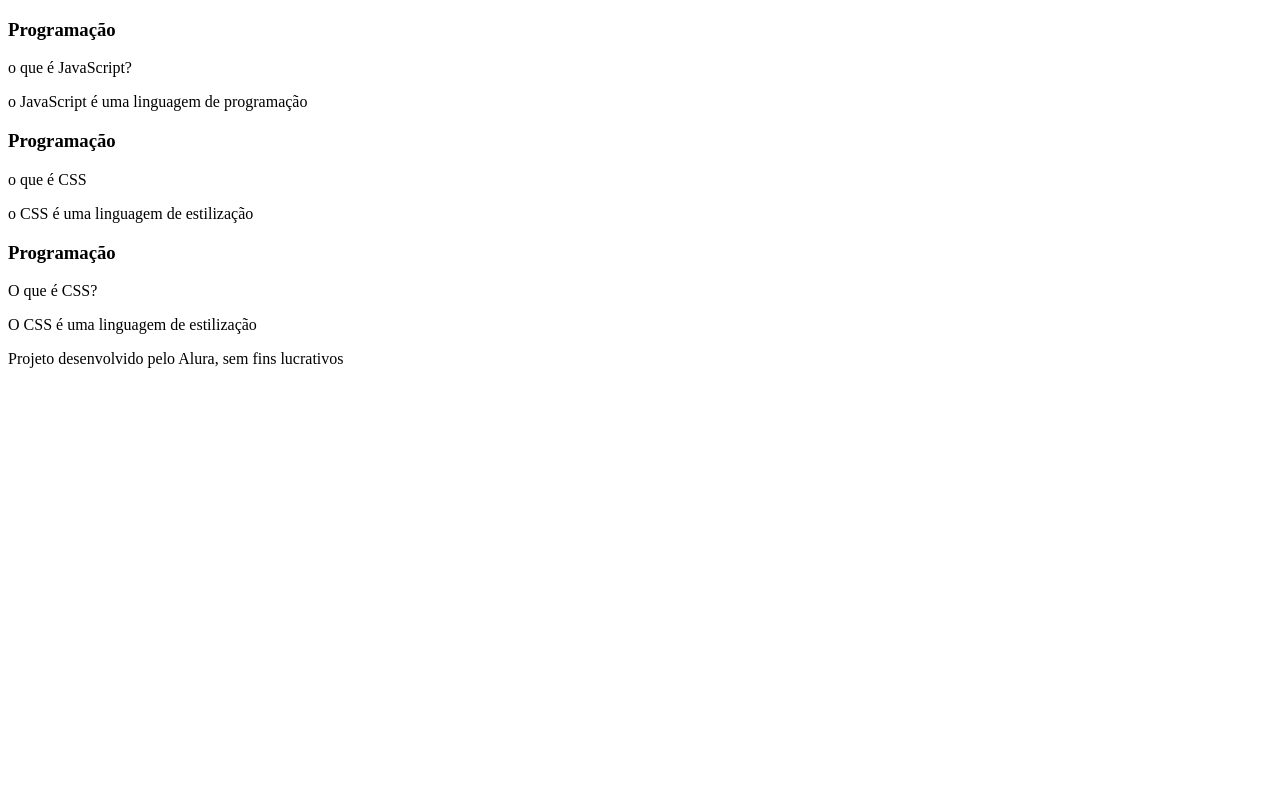
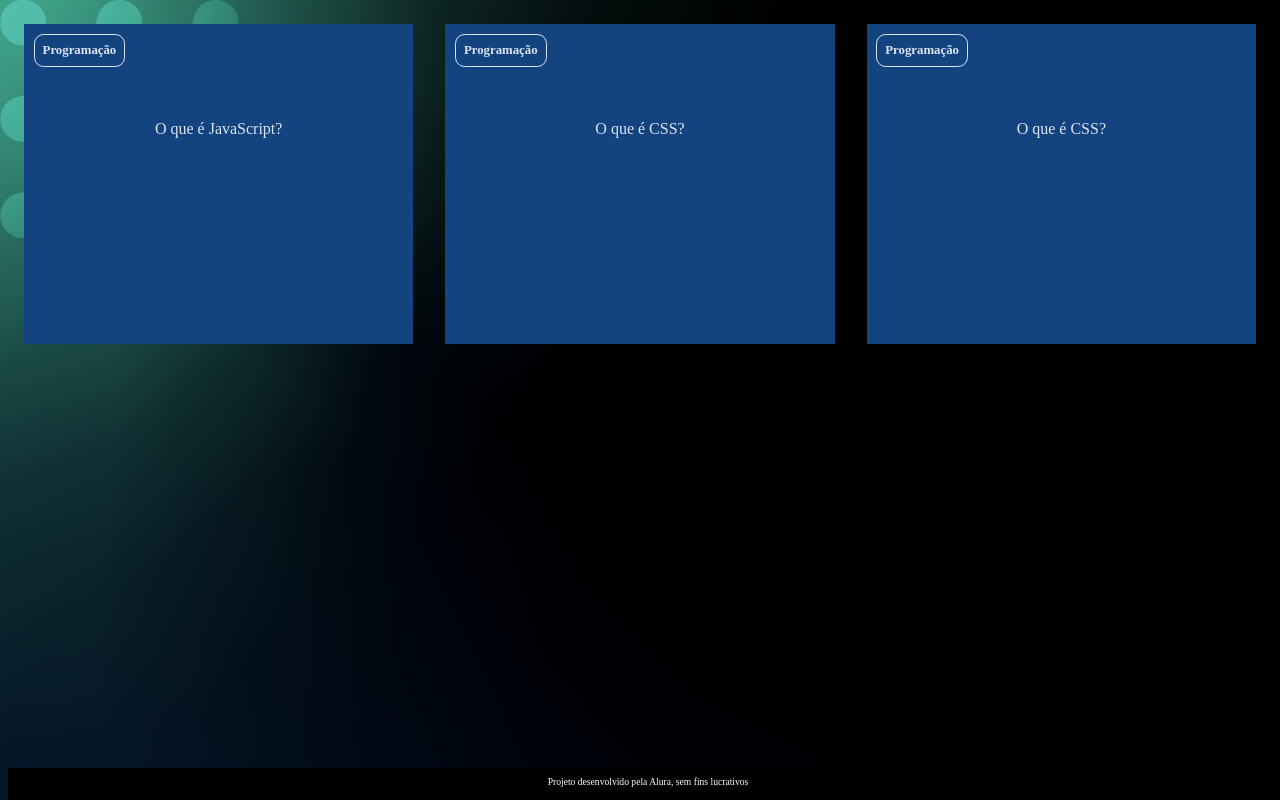
Before and after one commit to Maryyyy21/Flashcards-em-HTML, a plain HTML site: page index.html in a window 1280 px wide. Drawn offline with Linux system fonts and the light colour scheme.

Commit message:
arumação

```diff
--- a/assets/style.css
+++ b/assets/style.css
@@ -3,77 +3,122 @@
     --card-front-color: #144480;
     --card-back-color: #00F4BF;
 }
+
+
 body {
-    background-color: bisque;
-    font-family: Bai jamjuree;
+    background: url('img/bg-desktop.webp');
+    font-family: Bai Jamjuree;
 }
+
 
 #container {
     display: flex;
 }
 
-.catao {
+
+.cartao {
     margin: 1rem 1rem;
-    background-color: aqua;
     height: 20rem;
     flex-grow: 1;
-    flex-basis: calc(33%-6rem);
+    flex-basis: calc(33% - 6rem);
 }
 
-.catao_conteudo {
+
+.cartao__conteudo {
+    background-color: var(--card-front-color);
     text-align: center;
+    /* background-color: aquamarine; */
     height: 100%;
+    transform-style: preserve-3d;
+    transition: transform 300ms ease-in-out;
 }
 
-.catao_conteudo h3 {
-    background-color: tomato;
+
+.cartao__conteudo h3 {
+    color: var(--text-color);
+    border: 1px solid var(--text-color);
     text-align: left;
     padding: 0.5rem;
     position: absolute;
     margin: 0.6rem;
     border-radius: 0.6rem;
     font-size: 1vw;
+    backface-visibility: hidden;
 }
-.catao_conteudo p {
-margin-top:1rem;
-padding: 2rem;
+
+
+.cartao__conteudo p {
+    margin-top: 1rem;
+    padding: 2rem;
+    margin-top: 4rem;
 }
-footer p {
-    background-color: black;
-    color: white;
-    position: fixed;
-    bottom:0 ;
-    width: 100%;
-    height: 2rem;
-}
-footer p {
-    text-align: center;
-    font-size: 0.6rem;
-    margin: 0.5rem;
-}
-:root {
-    --text-color: #DBE4EF;
-    --card-front-color: #144480;
-    --card-back-color: #00F4BF;
-}
-.catao_conteudo_pergunta p {
+
+
+.cartao__conteudo__pergunta p {
     color: var(--text-color);
     font-weight: 500;
 }
-.catao_conteudo_resposta p {
-color: var(--card-back-color);
-font-weight: 700;
+
+
+.cartao__conteudo__resposta p {
+    color: var(--card-back-color);
+    font-weight: 700;
 }
-.catao:hover.catao_conteudo {
-    transform: rotateY (180);
+
+
+.cartao:hover .cartao__conteudo {
+    transform: rotateY(180deg);
 }
-.catao_conteudo_pergunta,
-.catao_conteudo_resposta {
+
+
+.cartao__conteudo__pergunta,
+.cartao__conteudo__resposta {
     backface-visibility: hidden;
     position: absolute;
     height: 100%;
     width: 100%;
 }
-.catao_conteudo_resposta {
+
+
+.cartao__conteudo__resposta {
     transform: rotateY(180deg);
 }
+
+
+
+
+
+
+
+
+
+
+
+
+
+
+
+
+
+
+
+
+
+
+
+
+footer {
+    background-color: black;
+    color: white;
+    position: fixed;
+    bottom: 0;
+    width: 100%;
+    height: 2rem;
+}
+
+
+footer p {
+    text-align: center;
+    font-size: 0.6rem;
+    margin-top: 0.5rem;
+}
--- a/index.html
+++ b/index.html
@@ -1,50 +1,51 @@
 <!DOCTYPE html>
 <html lang="pt-br">
-
 <head>
     <meta charset="UTF-8">
-    <meta name="viewport" content="width=device-width, initial-scalate=1.0">
-    <link rel="stvlesheet" hrf="assets/style.css">
+    <meta name="viewport" content="width=device-width, initial-scale=1.0">
+    <link rel="stylesheet" href="assets/style.css">
     <title>Flashcard</title>
 </head>
-
 <body>
     <main>
         <section id="container">
             <article class="cartao">
-                <div class="cartao_conteudo">
-                    <h3> Programação</h3>
-                    <div class="cartao_conteudo_pergunta">
-                        <p> o que é JavaScript?</p>
-                        <div class="cartao_conteudo_resposta">
-                            <p> o JavaScript é uma linguagem de programação </p>
-                        </div>
+                <div class="cartao__conteudo">
+                    <h3>Programação</h3>
+                    <div class="cartao__conteudo__pergunta">
+                        <p>O que é JavaScript?</p>
+                    </div>
+                    <div class="cartao__conteudo__resposta">
+                        <p>O JavaScript é uma linguagem de programação</p>
+                    </div>
+                </div>
             </article>
             <article class="cartao">
-                <div class="cartao_conteudo">
+                <div class="cartao__conteudo">
                     <h3>Programação</h3>
-                    <div class="cartao_conteudo_pergunta">
-                        <p> o que é CSS </p>
-                        <div class="cartao_conteudo_resposta">
-                            <p> o CSS é uma linguagem de estilização </p>
-                        </div>
+                    <div class="cartao__conteudo__pergunta">
+                        <p>O que é CSS?</p>
+                    </div>
+                    <div class="cartao__conteudo__resposta">
+                    <p>O CSS é uma linguagem de estilização</p>
+                    </div>
+                </div>
             </article>
             <article class="cartao">
-                <div class="cartao_conteudo">
+                <div class="cartao__conteudo">
                     <h3>Programação</h3>
-                    <div class="cartao_conteudo_pergunta">
+                    <div class="cartao__conteudo__pergunta">
                         <p>O que é CSS?</p>
                     </div>
-                    <div class="cartao_conteudo_resposta">
-                        <p>O CSS é uma linguagem de estilização</p>
+                    <div class="cartao__conteudo__resposta">
+                    <p>O CSS é uma linguagem de estilização</p>
                     </div>
                 </div>
             </article>
         </section>
     </main>
     <footer>
-        <p> Projeto desenvolvido pelo Alura, sem fins lucrativos</p>
+        <p>Projeto desenvolvido pela Alura, sem fins lucrativos</p>
     </footer>
 </body>
-
 </html>
```
